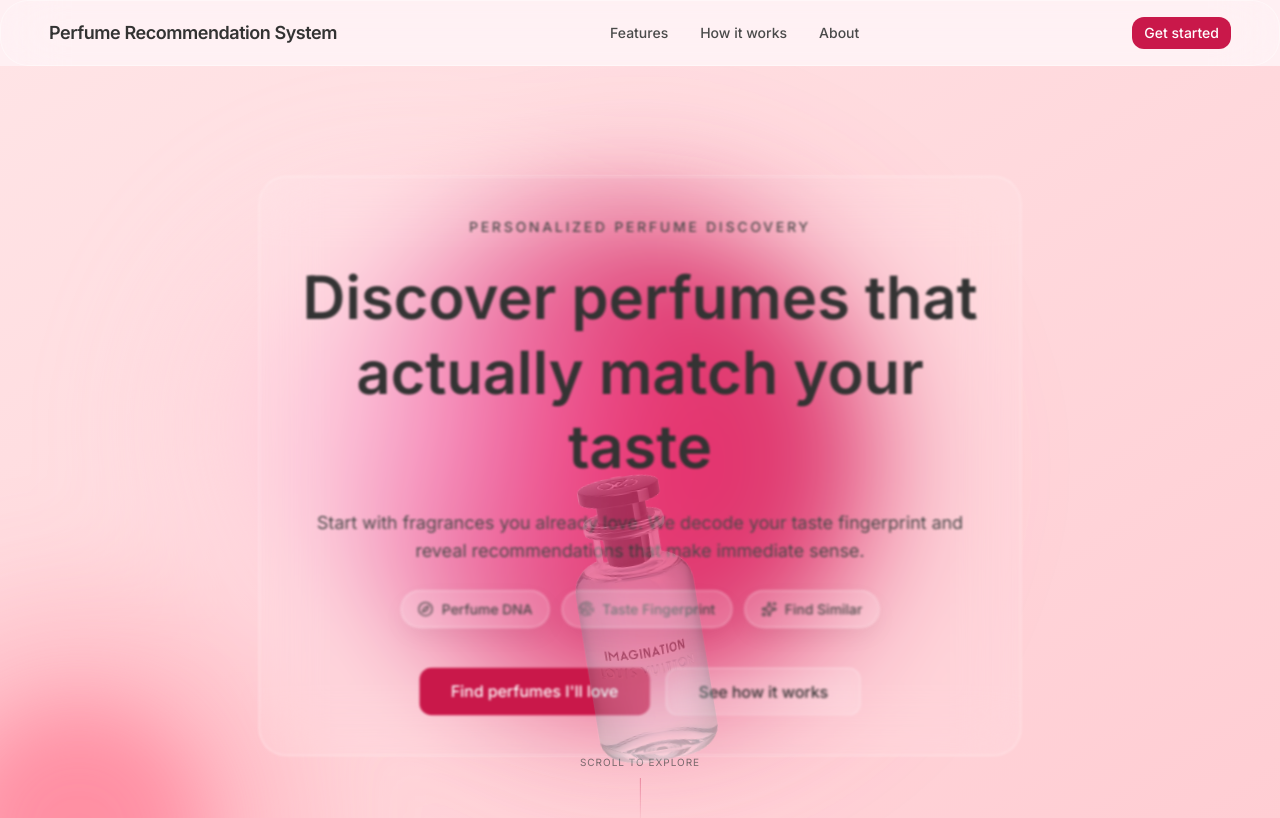
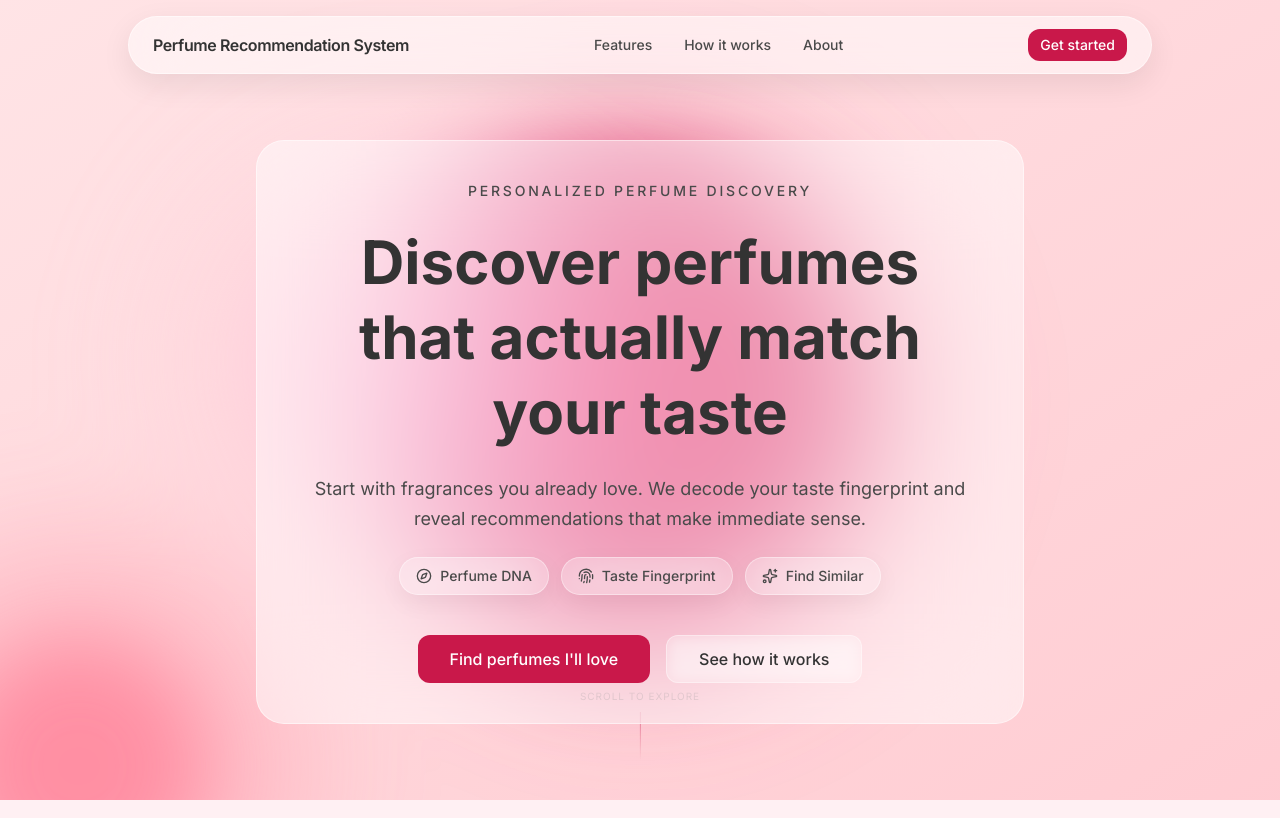
Before and after one commit to hackgods/perfume-recommendation-app, a Next.js app: page / in a window 1280 px wide. Shown: the top 818 px of the page. Built offline with nearby package versions, Linux system fonts and the light colour scheme.

Commit message:
Update styles and layout for Hero and Navigation components; enhance glass-panel appearance and responsiveness

```diff
--- a/src/app/globals.css
+++ b/src/app/globals.css
@@ -67,7 +67,7 @@
   }
 
   .glass-panel {
-    @apply bg-white/10 backdrop-blur-[30px] border border-white/40 rounded-[28px];
+    @apply bg-white/50 backdrop-blur-[50px] border border-white/50 rounded-[28px];
   }
 
   .feature-chip {
--- a/src/components/Hero.tsx
+++ b/src/components/Hero.tsx
@@ -83,7 +83,7 @@ export function Hero({ initialFeaturedIndex = 0 }: HeroProps) {
   return (
     <section
       ref={containerRef}
-      className="relative h-[200vh]"
+      className="relative min-h-[170vh] md:min-h-[200vh]"
     >
       <div className="sticky top-0 h-screen w-full overflow-hidden">
         <BubbleBackground
@@ -100,7 +100,7 @@ export function Hero({ initialFeaturedIndex = 0 }: HeroProps) {
           }}
         />
 
-        <div className="container-shell relative z-10 flex h-full items-center justify-center text-center">
+        <div className="container-shell relative z-10 flex h-full flex-col items-center justify-center pt-24 pb-16 text-center sm:pt-24 md:pt-28 lg:pt-32">
 
           <motion.div
             style={{
@@ -108,15 +108,15 @@ export function Hero({ initialFeaturedIndex = 0 }: HeroProps) {
               scale: textScale,
               filter: textBlur
             }}
-            className="glass-panel relative z-20 space-y-6 p-8 md:p-10 max-w-3xl"
+            className="glass-panel relative z-20 mx-auto w-full max-w-3xl space-y-6 px-5 py-6 sm:px-6 sm:py-8 md:p-10"
           >
             <p className="text-sm font-medium uppercase tracking-[0.2em] text-muted-foreground">
               Personalized perfume discovery
             </p>
-            <h1 className="text-4xl font-semibold leading-tight md:text-5xl lg:text-6xl">
-              Discover perfumes that <span className="text-gradient">actually match</span> your taste
+            <h1 className="text-3xl font-bold leading-tight sm:text-4xl md:text-5xl lg:text-6xl">
+              Discover perfumes that actually match your taste
             </h1>
-            <p className="text-base leading-relaxed text-muted-foreground md:text-lg">
+            <p className="text-sm leading-relaxed text-muted-foreground sm:text-base md:text-lg">
               Start with fragrances you already love. We decode your taste fingerprint and
               reveal recommendations that make immediate sense.
             </p>
@@ -144,7 +144,7 @@ export function Hero({ initialFeaturedIndex = 0 }: HeroProps) {
             }}
             className="absolute inset-0 flex items-center justify-center pointer-events-none z-30"
           >
-            <div className="relative w-[300px] md:w-[450px] lg:w-[550px] aspect-[3/4]">
+            <div className="relative aspect-[3/4] w-[60vw] max-w-xs sm:max-w-sm md:max-w-md lg:max-w-lg">
               <motion.div
                 animate={{
                   y: [0, -15, 0],
@@ -170,7 +170,7 @@ export function Hero({ initialFeaturedIndex = 0 }: HeroProps) {
 
           <motion.div
             style={{ opacity: useTransform(smoothProgress, [0, 0.1], [1, 0]) }}
-            className="absolute bottom-10 left-1/2 -translate-x-1/2 flex flex-col items-center gap-2"
+            className="absolute bottom-6 sm:bottom-8 md:bottom-10 left-1/2 -translate-x-1/2 flex flex-col items-center gap-2"
           >
             <span className="text-[10px] uppercase tracking-widest text-muted-foreground">Scroll to explore</span>
             <div className="h-12 w-[1px] bg-gradient-to-b from-primary/50 to-transparent" />
--- a/src/components/Navigation.tsx
+++ b/src/components/Navigation.tsx
@@ -1,6 +1,7 @@
 "use client";
 
 import { useState } from "react";
+import { motion } from "framer-motion";
 import { Menu, X } from "lucide-react";
 import { Button } from "@/components/ui/button";
 import { cn } from "@/lib/utils";
@@ -24,12 +25,18 @@ function Navigation() {
   };
 
   return (
-    <header className="sticky top-0 z-50 w-full">
-      <div className="glass-panel border-b border-white/40 backdrop-blur-xl">
-        <div className="container-shell flex items-center justify-between py-4">
+    <header className="fixed top-4 left-0 right-0 z-50 w-full">
+      <div className="container-shell flex justify-center">
+        <motion.nav
+          initial={{ y: -16, opacity: 0, borderRadius: 9999 }}
+          animate={{ y: 0, opacity: 1, borderRadius: 9999 }}
+          transition={{ type: "spring", stiffness: 140, damping: 18 }}
+          whileHover={{ scale: 1.01, boxShadow: "0 18px 45px rgba(0,0,0,0.12)" }}
+          className="glass-panel flex w-full max-w-5xl items-center justify-between rounded-[999px] border border-white/40 px-4 py-2 shadow-[0_10px_30px_rgba(0,0,0,0.08)] backdrop-blur-xl md:px-6 md:py-3"
+        >
           <a
             href="#top"
-            className="text-lg font-semibold tracking-tight text-foreground hover:opacity-80 transition-opacity"
+            className="text-sm font-semibold tracking-tight text-foreground md:text-base"
             onClick={(e) => {
               e.preventDefault();
               scrollToSection("#top");
@@ -40,25 +47,19 @@ function Navigation() {
 
           <nav className="hidden items-center gap-8 text-sm font-medium md:flex">
             {navLinks.map((link) => (
-              <a
+              <button
                 key={link.href}
-                href={link.href}
-                onClick={(e) => {
-                  e.preventDefault();
-                  scrollToSection(link.href);
-                }}
+                type="button"
+                onClick={() => scrollToSection(link.href)}
                 className="text-muted-foreground transition-colors hover:text-foreground"
               >
                 {link.label}
-              </a>
+              </button>
             ))}
           </nav>
 
           <div className="hidden md:flex">
-            <Button
-              size="sm"
-              onClick={() => scrollToSection("#final-cta")}
-            >
+            <Button size="sm" onClick={() => scrollToSection("#final-cta")}>
               Get started
             </Button>
           </div>
@@ -66,40 +67,42 @@ function Navigation() {
           <button
             type="button"
             aria-label="Toggle navigation"
-            className="md:hidden"
+            className="inline-flex items-center justify-center rounded-full bg-white/60 p-2 text-foreground shadow-sm backdrop-blur md:hidden"
             onClick={() => setOpen((prev) => !prev)}
           >
             {open ? <X className="h-5 w-5" /> : <Menu className="h-5 w-5" />}
           </button>
-        </div>
+        </motion.nav>
       </div>
 
       <div
         className={cn(
-          "glass-panel border-t border-white/40 px-6 py-4 text-sm md:hidden",
-          open ? "block" : "hidden"
+          "mt-3 px-4 text-sm md:hidden",
+          open ? "pointer-events-auto" : "pointer-events-none"
         )}
+      >
+        <motion.div
+          initial={false}
+          animate={{ opacity: open ? 1 : 0, y: open ? 0 : -8 }}
+          transition={{ duration: 0.18, ease: "easeOut" }}
+          className="glass-panel mx-auto w-full max-w-5xl rounded-2xl border border-white/40 px-6 py-4 shadow-[0_16px_40px_rgba(0,0,0,0.12)]"
         >
           <div className="flex flex-col gap-4">
             {navLinks.map((link) => (
-            <a
+              <button
                 key={link.href}
-              href={link.href}
-              onClick={(e) => {
-                e.preventDefault();
-                scrollToSection(link.href);
-              }}
+                type="button"
+                onClick={() => scrollToSection(link.href)}
+                className="text-left text-foreground"
               >
                 {link.label}
-            </a>
+              </button>
             ))}
-          <Button
-            size="sm"
-            onClick={() => scrollToSection("#final-cta")}
-          >
+            <Button size="sm" className="w-full" onClick={() => scrollToSection("#final-cta")}>
               Get started
             </Button>
           </div>
+        </motion.div>
       </div>
     </header>
   );
```
Lines whose indentation alone changed are shown as unchanged.
